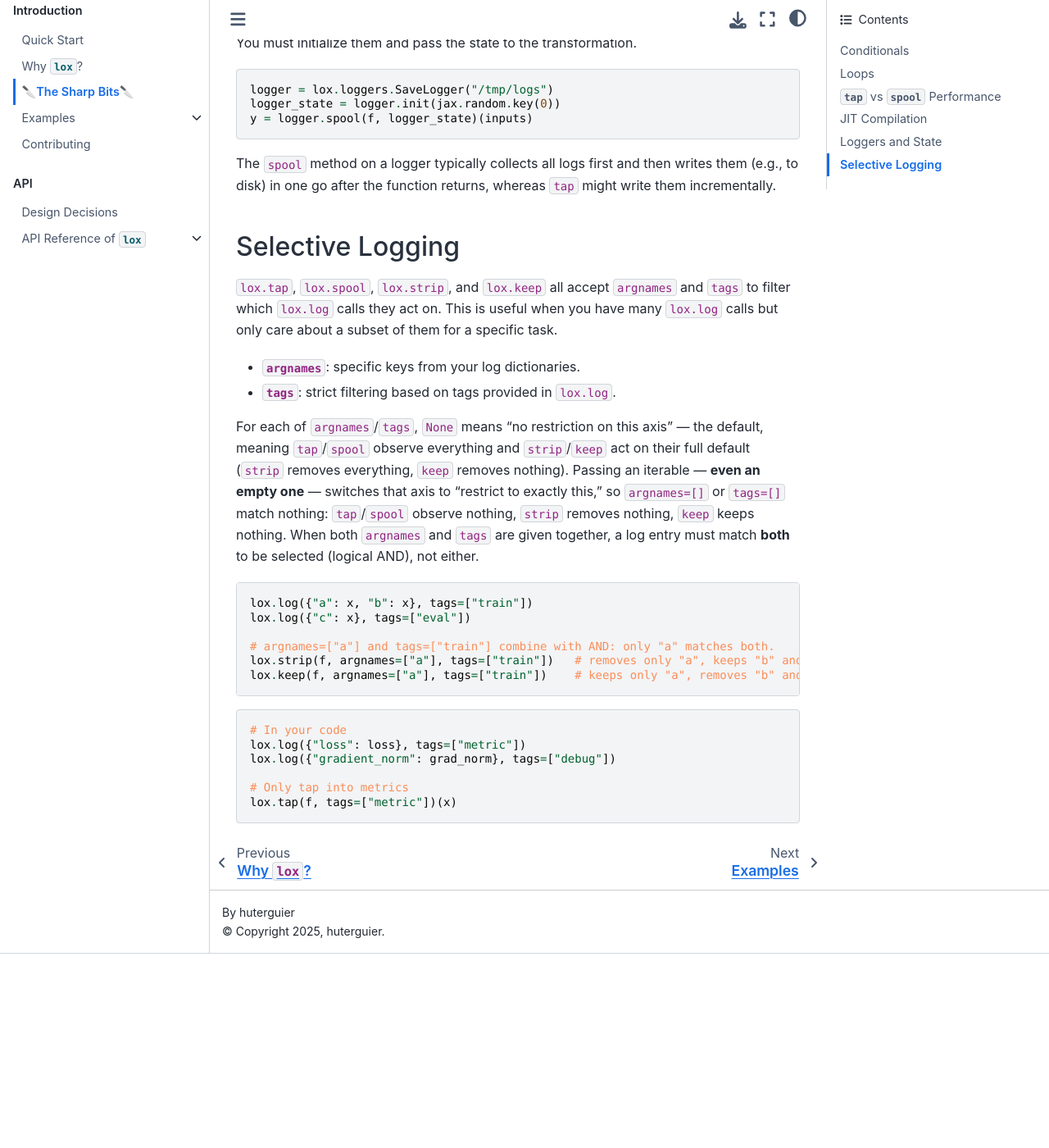
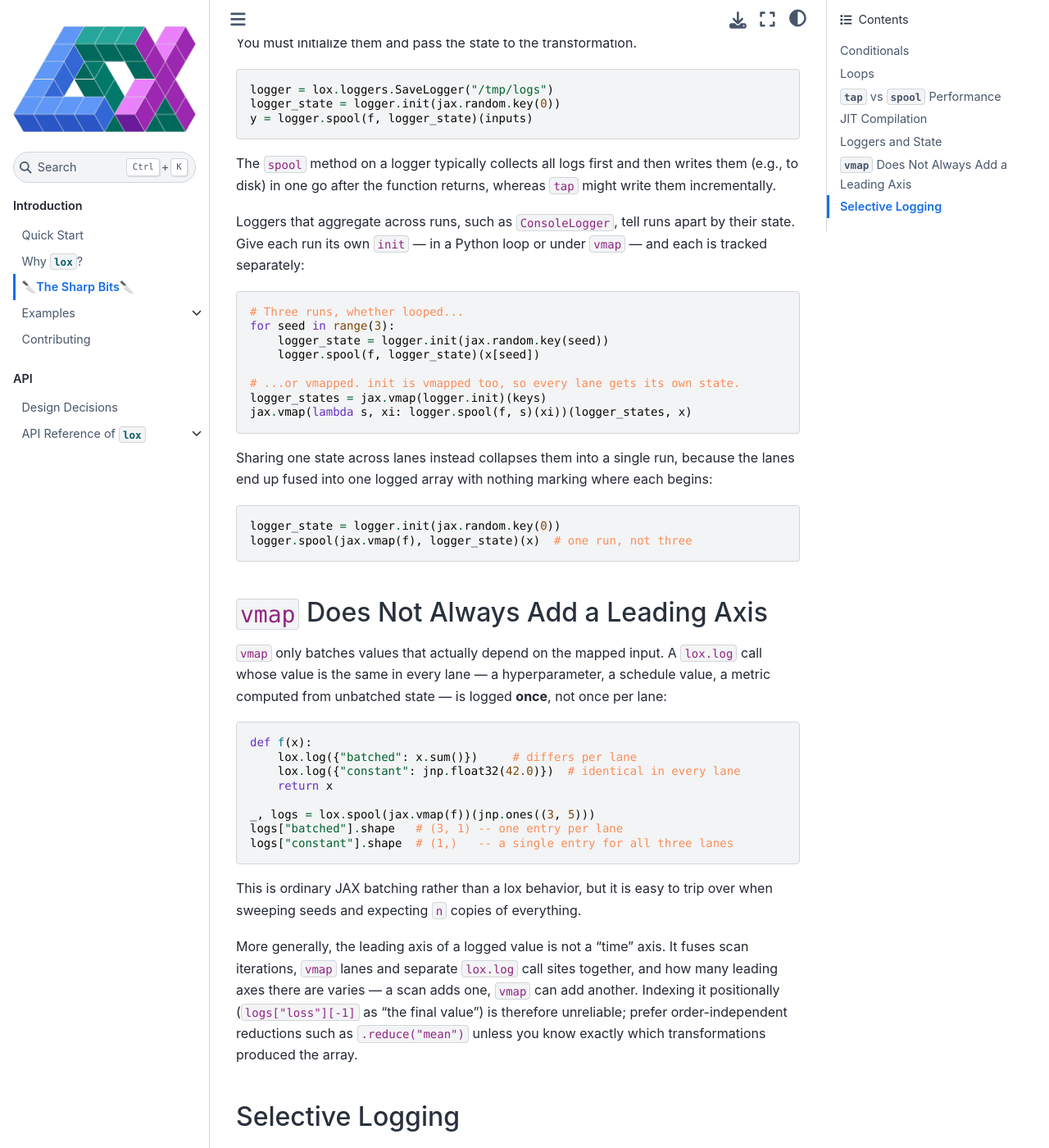
Before and after one commit to huterguier/lox, a Sphinx documentation site: the page built from docs/the_sharp_bits.md, in a window 1280 px wide and 1400 px high, scrolled down 2140 px. Shown: the whole window at 82% size. Built offline with Sphinx 7.4.7 and the Sphinx Book theme 1.1.4, drawn with Linux system fonts in a browser that asks for light colours; some web fonts are replaced; before the commit the page ends 3303 px from its top, so only the background shows below that.

Commit message:
Document vmap log axis behavior and per-run logger state

````diff
--- a/docs/the_sharp_bits.md
+++ b/docs/the_sharp_bits.md
@@ -79,6 +79,54 @@ y = logger.spool(f, logger_state)(inputs)
 ```
 The `spool` method on a logger typically collects all logs first and then writes them (e.g., to disk) in one go after the function returns, whereas `tap` might write them incrementally.
 
+Loggers that aggregate across runs, such as `ConsoleLogger`, tell runs apart by their state. Give
+each run its own `init` — in a Python loop or under `vmap` — and each is tracked separately:
+
+```python
+# Three runs, whether looped...
+for seed in range(3):
+    logger_state = logger.init(jax.random.key(seed))
+    logger.spool(f, logger_state)(x[seed])
+
+# ...or vmapped. init is vmapped too, so every lane gets its own state.
+logger_states = jax.vmap(logger.init)(keys)
+jax.vmap(lambda s, xi: logger.spool(f, s)(xi))(logger_states, x)
+```
+
+Sharing one state across lanes instead collapses them into a single run, because the lanes end up
+fused into one logged array with nothing marking where each begins:
+
+```python
+logger_state = logger.init(jax.random.key(0))
+logger.spool(jax.vmap(f), logger_state)(x)  # one run, not three
+```
+
+## `vmap` Does Not Always Add a Leading Axis
+
+`vmap` only batches values that actually depend on the mapped input. A `lox.log` call whose value
+is the same in every lane — a hyperparameter, a schedule value, a metric computed from unbatched
+state — is logged **once**, not once per lane:
+
+```python
+def f(x):
+    lox.log({"batched": x.sum()})     # differs per lane
+    lox.log({"constant": jnp.float32(42.0)})  # identical in every lane
+    return x
+
+_, logs = lox.spool(jax.vmap(f))(jnp.ones((3, 5)))
+logs["batched"].shape   # (3, 1) -- one entry per lane
+logs["constant"].shape  # (1,)   -- a single entry for all three lanes
+```
+
+This is ordinary JAX batching rather than a lox behavior, but it is easy to trip over when sweeping
+seeds and expecting `n` copies of everything.
+
+More generally, the leading axis of a logged value is not a "time" axis. It fuses scan iterations,
+`vmap` lanes and separate `lox.log` call sites together, and how many leading axes there are varies
+— a scan adds one, `vmap` can add another. Indexing it positionally (`logs["loss"][-1]` as "the
+final value") is therefore unreliable; prefer order-independent reductions such as `.reduce("mean")`
+unless you know exactly which transformations produced the array.
+
 ## Selective Logging
 
 `lox.tap`, `lox.spool`, `lox.strip`, and `lox.keep` all accept `argnames` and `tags` to filter
````
